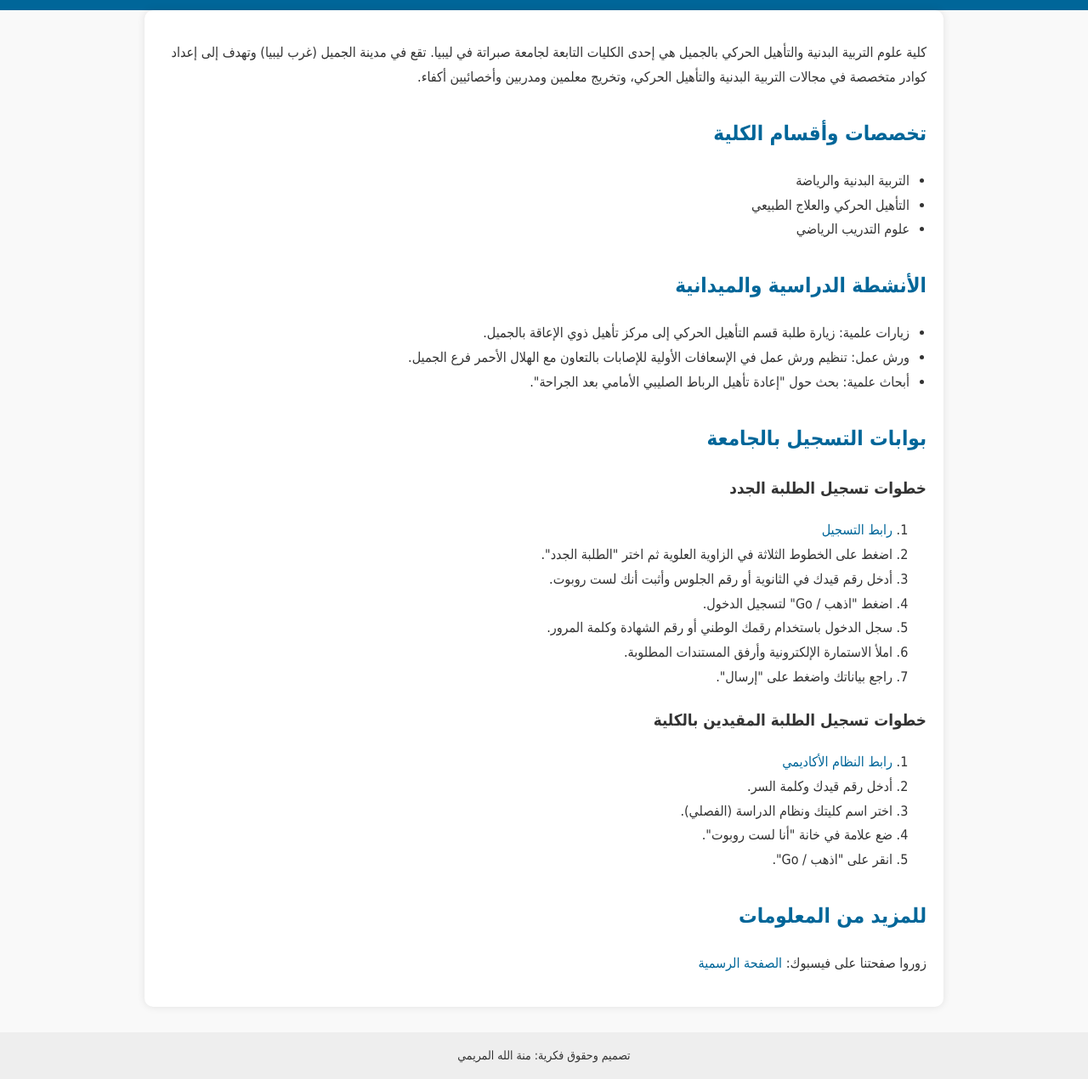
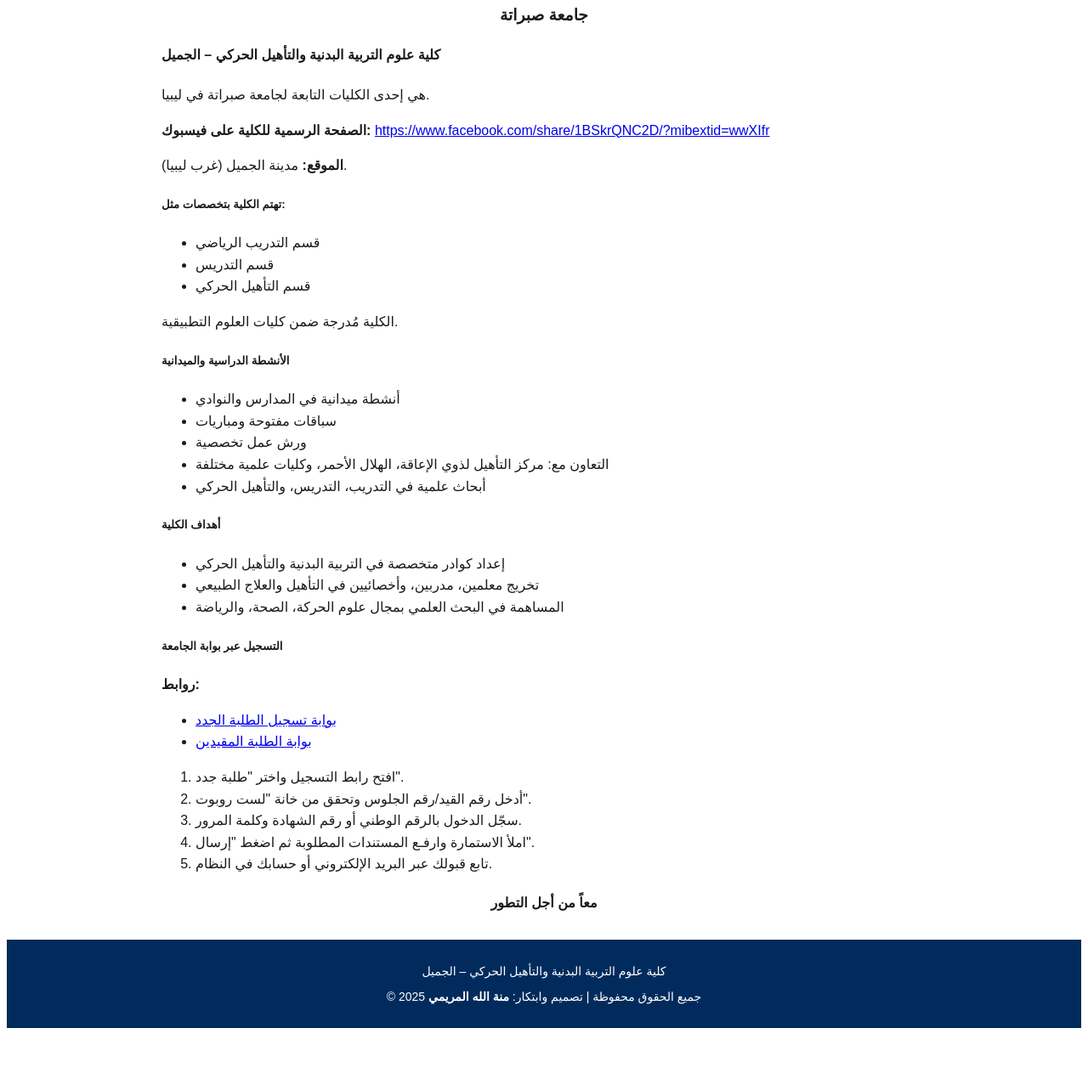
Before and after one commit to hebaalmarema1-hub/college-info, a plain HTML site: page index.html in a window 1280 px wide. Shown: the part 71-1341 px from the top of the page at 85% size. After the commit the page ends 1289 px from the top, so only its background shows below. Drawn offline with Linux system fonts and the light colour scheme.

Commit message:
Update index.html
تحديث نص

```diff
--- a/index.html
+++ b/index.html
@@ -1,72 +1,61 @@
-<!DOCTYPE html>
-<html lang="ar" dir="rtl">
-<head>
-  <meta charset="UTF-8">
-  <meta name="viewport" content="width=device-width, initial-scale=1.0">
-  <title>كلية علوم التربية البدنية والتأهيل الحركي - الجميل</title>
-  <style>
-    body {font-family: 'Tahoma', sans-serif; line-height: 1.8; background: #f9f9f9; color: #333; margin: 0; padding: 0;}
-    header {background: #006699; color: #fff; padding: 20px; text-align: center;}
-    h1 {margin: 0; font-size: 24px;}
-    main {padding: 20px; max-width: 900px; margin: auto; background: #fff; box-shadow: 0 0 10px rgba(0,0,0,0.1); border-radius: 10px;}
-    h2 {color: #006699; margin-top: 30px;}
-    ul {margin: 10px 0 20px 0; padding: 0 20px;}
-    footer {background: #eee; text-align: center; padding: 15px; margin-top: 30px; font-size: 14px;}
-    a {color: #006699; text-decoration: none;}
-  </style>
-</head>
-<body>
-  <header>
-    <h1>كلية علوم التربية البدنية والتأهيل الحركي - الجميل</h1>
-  </header>
-  <main>
-    <p>
-      كلية علوم التربية البدنية والتأهيل الحركي بالجميل هي إحدى الكليات التابعة لجامعة صبراتة في ليبيا. تقع في مدينة الجميل (غرب ليبيا) وتهدف إلى إعداد كوادر متخصصة في مجالات التربية البدنية والتأهيل الحركي، وتخريج معلمين ومدربين وأخصائيين أكفاء.
+<section id="about-college" style="max-width:900px; margin:30px auto; font-family: 'Arial', sans-serif; line-height:1.6; color:#1a1a1a;">
+  <h2 style="text-align:center; margin-bottom:6px;">دولة ليبيا</h2>
+  <h3 style="text-align:center; margin-top:0;">جامعة صبراتة</h3>
+
+  <h4 style="margin-top:18px;">كلية علوم التربية البدنية والتأهيل الحركي – الجميل</h4>
+  <p>هي إحدى الكليات التابعة لجامعة صبراتة في ليبيا.</p>
+
+  <p><strong>الصفحة الرسمية للكلية على فيسبوك:</strong>
+    <a href="https://www.facebook.com/share/1BSkrQNC2D/?mibextid=wwXIfr" target="_blank" rel="noopener noreferrer">
+      https://www.facebook.com/share/1BSkrQNC2D/?mibextid=wwXIfr
+    </a>
   </p>
 
-    <h2>تخصصات وأقسام الكلية</h2>
+  <p><strong>الموقع:</strong> مدينة الجميل (غرب ليبيا).</p>
+
+  <h5>تهتم الكلية بتخصصات مثل:</h5>
   <ul>
-      <li>التربية البدنية والرياضة</li>
-      <li>التأهيل الحركي والعلاج الطبيعي</li>
-      <li>علوم التدريب الرياضي</li>
+    <li>قسم التدريب الرياضي</li>
+    <li>قسم التدريس</li>
+    <li>قسم التأهيل الحركي</li>
   </ul>
 
-    <h2>الأنشطة الدراسية والميدانية</h2>
+  <p>الكلية مُدرجة ضمن كليات العلوم التطبيقية.</p>
+
+  <h5>الأنشطة الدراسية والميدانية</h5>
   <ul>
-      <li>زيارات علمية: زيارة طلبة قسم التأهيل الحركي إلى مركز تأهيل ذوي الإعاقة بالجميل.</li>
-      <li>ورش عمل: تنظيم ورش عمل في الإسعافات الأولية للإصابات بالتعاون مع الهلال الأحمر فرع الجميل.</li>
-      <li>أبحاث علمية: بحث حول "إعادة تأهيل الرباط الصليبي الأمامي بعد الجراحة".</li>
+    <li>أنشطة ميدانية في المدارس والنوادي</li>
+    <li>سباقات مفتوحة ومباريات</li>
+    <li>ورش عمل تخصصية</li>
+    <li>التعاون مع: مركز التأهيل لذوي الإعاقة، الهلال الأحمر، وكليات علمية مختلفة</li>
+    <li>أبحاث علمية في التدريب، التدريس، والتأهيل الحركي</li>
   </ul>
 
-    <h2>بوابات التسجيل بالجامعة</h2>
-    <h3>خطوات تسجيل الطلبة الجدد</h3>
+  <h5>أهداف الكلية</h5>
+  <ul>
+    <li>إعداد كوادر متخصصة في التربية البدنية والتأهيل الحركي</li>
+    <li>تخريج معلمين، مدربين، وأخصائيين في التأهيل والعلاج الطبيعي</li>
+    <li>المساهمة في البحث العلمي بمجال علوم الحركة، الصحة، والرياضة</li>
+  </ul>
+
+  <h5>التسجيل عبر بوابة الجامعة</h5>
+  <p><strong>روابط:</strong></p>
+  <ul>
+    <li><a href="https://www.sabu.edu.ly/website/" target="_blank" rel="noopener noreferrer">بوابة تسجيل الطلبة الجدد</a></li>
+    <li><a href="https://sabu.edu.ly/website/login.php" target="_blank" rel="noopener noreferrer">بوابة الطلبة المقيدين</a></li>
+  </ul>
+
   <ol>
-      <li><a href="https://www.sabu.edu.ly/website/" target="_blank">رابط التسجيل</a></li>
-      <li>اضغط على الخطوط الثلاثة في الزاوية العلوية ثم اختر "الطلبة الجدد".</li>
-      <li>أدخل رقم قيدك في الثانوية أو رقم الجلوس وأثبت أنك لست روبوت.</li>
-      <li>اضغط "اذهب / Go" لتسجيل الدخول.</li>
-      <li>سجل الدخول باستخدام رقمك الوطني أو رقم الشهادة وكلمة المرور.</li>
-      <li>املأ الاستمارة الإلكترونية وأرفق المستندات المطلوبة.</li>
-      <li>راجع بياناتك واضغط على "إرسال".</li>
+    <li>افتح رابط التسجيل واختر "طلبة جدد".</li>
+    <li>أدخل رقم القيد/رقم الجلوس وتحقق من خانة "لست روبوت".</li>
+    <li>سجّل الدخول بالرقم الوطني أو رقم الشهادة وكلمة المرور.</li>
+    <li>املأ الاستمارة وارفـع المستندات المطلوبة ثم اضغط "إرسال".</li>
+    <li>تابع قبولك عبر البريد الإلكتروني أو حسابك في النظام.</li>
   </ol>
 
-    <h3>خطوات تسجيل الطلبة المقيدين بالكلية</h3>
-    <ol>
-      <li><a href="https://sabu.edu.ly/website/login.php" target="_blank">رابط النظام الأكاديمي</a></li>
-      <li>أدخل رقم قيدك وكلمة السر.</li>
-      <li>اختر اسم كليتك ونظام الدراسة (الفصلي).</li>
-      <li>ضع علامة في خانة "أنا لست روبوت".</li>
-      <li>انقر على "اذهب / Go".</li>
-    </ol>
-
-    <h2>للمزيد من المعلومات</h2>
-    <p>
-      زوروا صفحتنا على فيسبوك:
-      <a href="https://www.facebook.com/share/1BSkrQNC2D/?mibextid=wwXIfr" target="_blank">الصفحة الرسمية</a>
-    </p>
-  </main>
-  <footer>
-    تصميم وحقوق فكرية: منة الله المريمي
+  <p style="text-align:center; margin-top:20px; font-weight:600;">معاً من أجل التطور</p>
+</section>
+<footer style="background:#002b5c; color:#fff; text-align:center; padding:15px; font-family:Arial, sans-serif; font-size:14px;">
+    <p>كلية علوم التربية البدنية والتأهيل الحركي – الجميل</p>
+    <p>© 2025 جميع الحقوق محفوظة | تصميم وابتكار: <strong>منة الله المريمي</strong></p>
 </footer>
-</body>
-</html>
```
Lines whose indentation alone changed are shown as unchanged.
